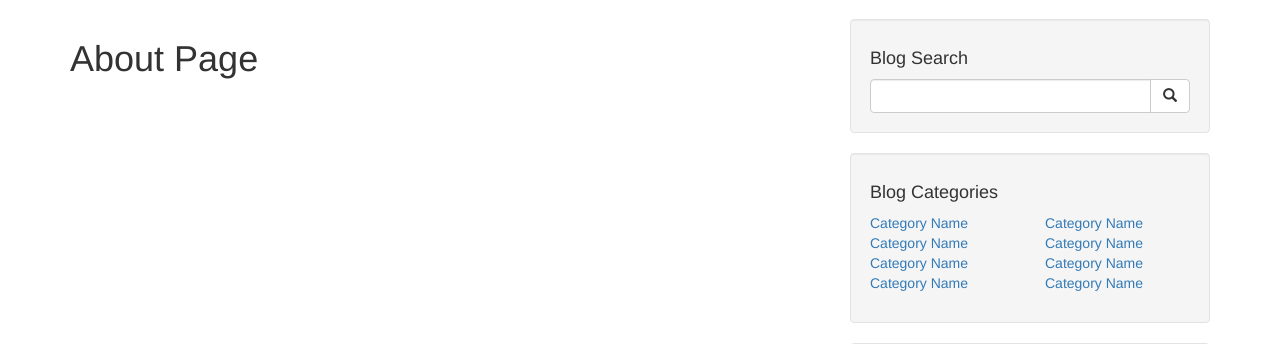
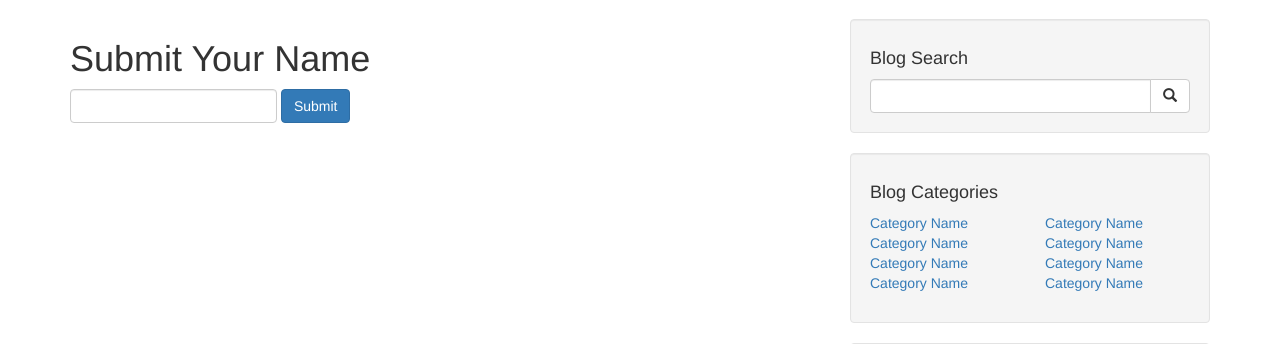
Before and after one commit to code-architect/Code-Ark-2.0, a PHP site: page /about in a window 1280 px wide. Shown: the part 51-395 px from the top of the page. Run offline with PHP 8.4, Linux system fonts and the light colour scheme.

Commit message:
adding a form

```diff
--- /dev/null
+++ b/controllers/add-name.php
@@ -0,0 +1,3 @@
+<?php
+
+var_dump($_POST);
--- a/views/about.view.php
+++ b/views/about.view.php
@@ -1,7 +1,17 @@
 <?php require 'partials/header.php'; ?>
 
 <div class="col-md-8">
-    <h1>About Page</h1>
+
+    <h1>Submit Your Name</h1>
+
+    <form class="form-inline" method="POST" action="/names">
+
+        <input type="text" class="form-control mb-2 mr-sm-2 mb-sm-0" name="name" >
+
+        <input type="submit" class="btn btn-primary" name="submit"/>
+
+    </form>
+
 </div>
 
 
```
